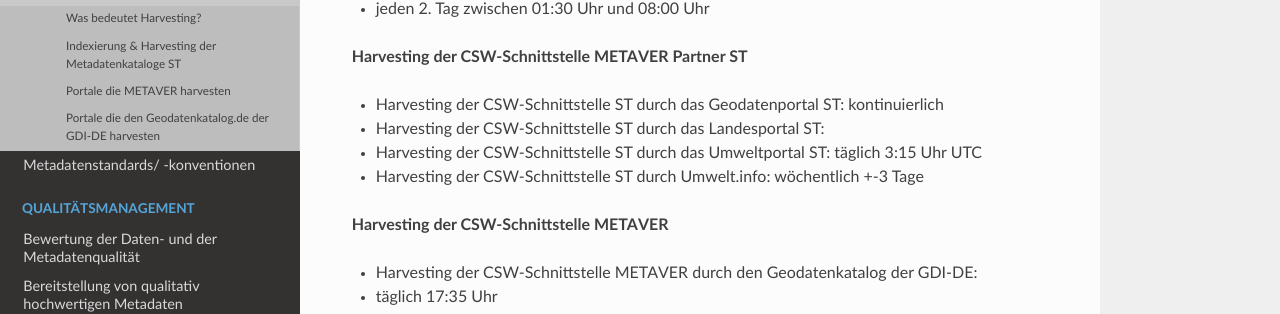
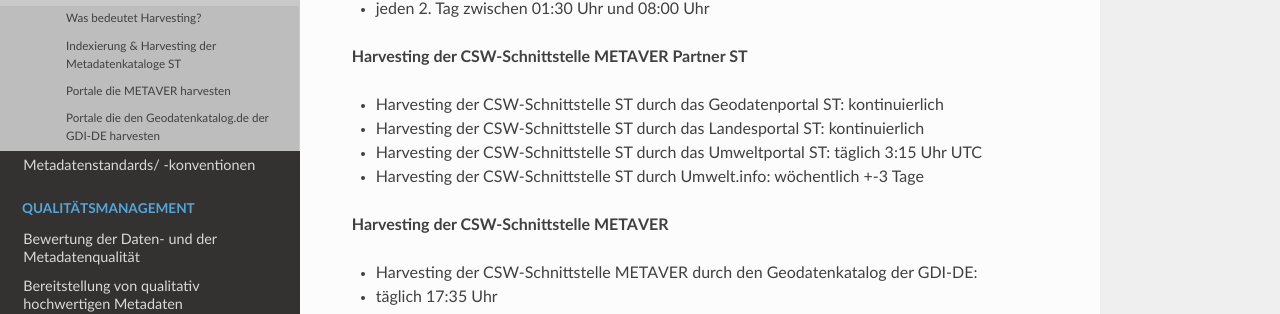
Before and after one commit to tomiwo/ingrid-mdk-st-high-quality-metadata, a Sphinx documentation site: the page built from docs/grundlagen/harvesting-prozess.rst, in a window 1280 px wide and 900 px high, scrolled down 570 px. Shown: the part 139-453 px from the top of the window. Built offline with Sphinx 7.4.7 and the Read the Docs theme 3.1.0, drawn with Linux system fonts in a browser that asks for light colours.

Commit message:
Update harvesting-prozess.rst

```diff
--- a/docs/grundlagen/harvesting-prozess.rst
+++ b/docs/grundlagen/harvesting-prozess.rst
@@ -34,7 +34,7 @@
 **Harvesting der CSW-Schnittstelle METAVER Partner ST**
 
 - Harvesting der CSW-Schnittstelle ST durch das Geodatenportal ST: kontinuierlich
-- Harvesting der CSW-Schnittstelle ST durch das Landesportal ST:
+- Harvesting der CSW-Schnittstelle ST durch das Landesportal ST: kontinuierlich
 - Harvesting der CSW-Schnittstelle ST durch das Umweltportal ST: täglich 3:15 Uhr UTC
 - Harvesting der CSW-Schnittstelle ST durch Umwelt.info: wöchentlich +-3 Tage
 
```
